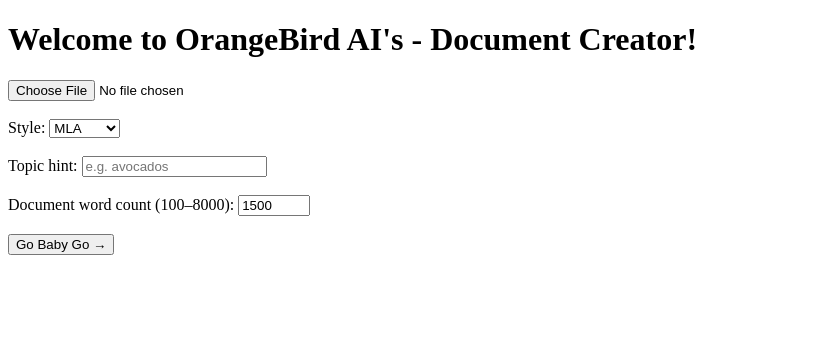
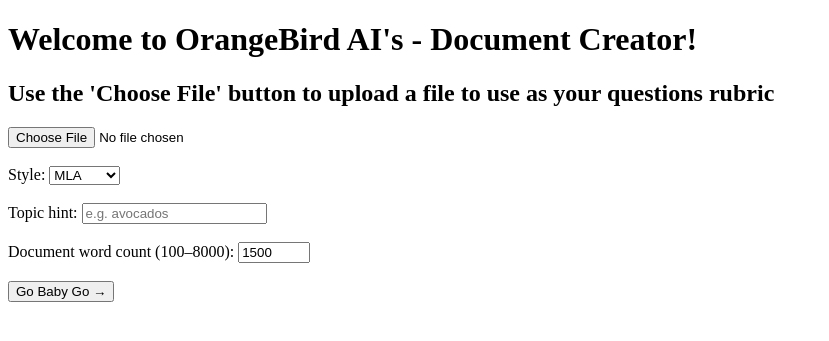
Before and after one commit to orangebirdai/orangebird-filler, a FastAPI app: page / in a window 1280 px wide. Shown: the part 88-429 px from the top of the page, without its empty margins (0-829 px from the left). Run offline with FastAPI, Linux system fonts and the light colour scheme.

Commit message:
Update index.html

```diff
--- a/templates/index.html
+++ b/templates/index.html
@@ -24,6 +24,7 @@
 
 <div class="container">
   <h1>Welcome to OrangeBird AI's - Document Creator!</h1>
+  <h2>Use the 'Choose File' button to upload a file to use as your questions rubric</h2>
   <form id="f">
     <input type="file" name="file" accept=".docx,.pdf" required><br><br>
     Style:
```
